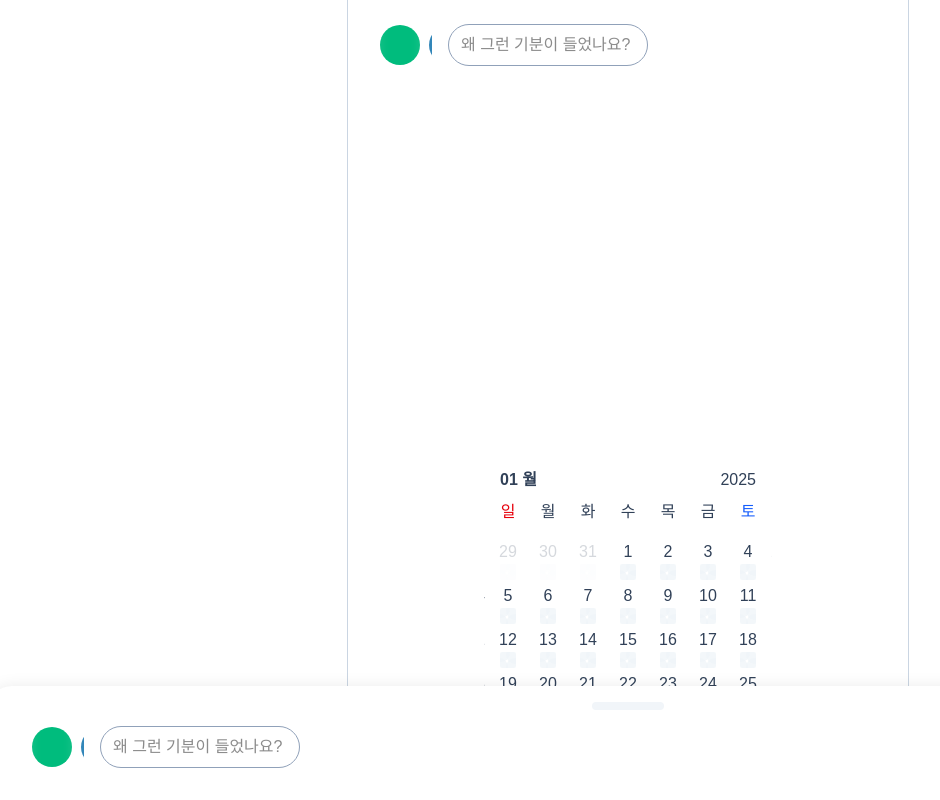
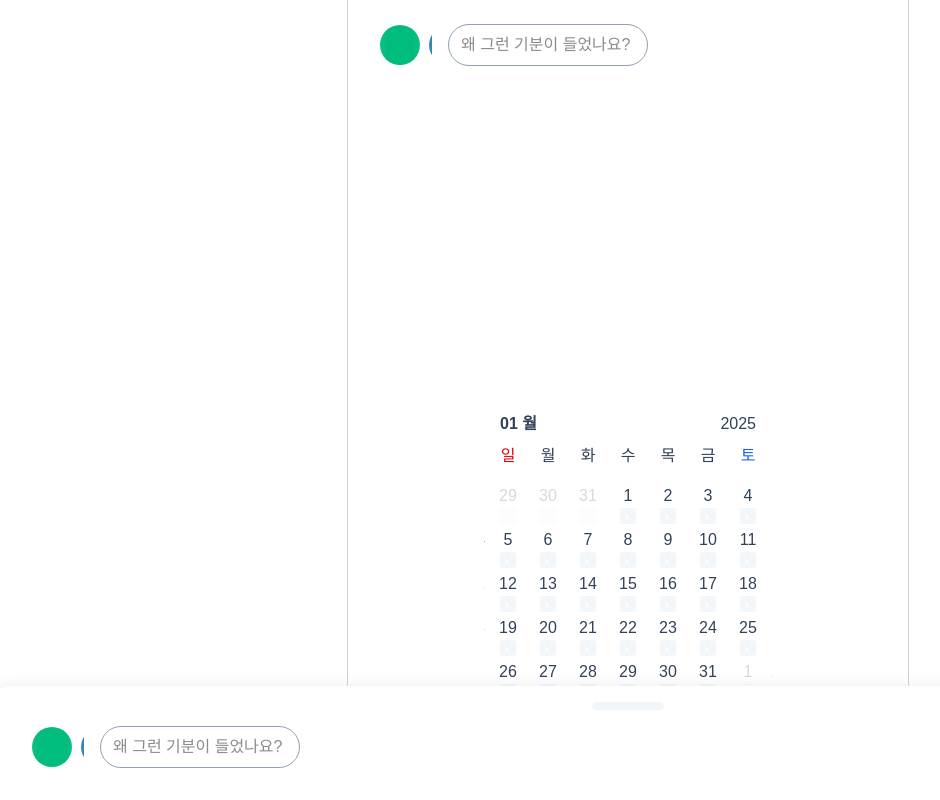
Before and after one commit to MaetDol/mood-of-today, a Next.js app: page /main in a window 1280 px wide. Shown: the whole page, without its empty margins (12-952 px from the left). Built offline with nearby package versions, Linux system fonts and the light colour scheme.

Commit message:
style, 하단 여백 추가

```diff
--- a/src/app/main/page.tsx
+++ b/src/app/main/page.tsx
@@ -18,7 +18,7 @@ export default function Page() {
   };
 
   return (
-    <main className="bg-white px-5 py-6 flex flex-col flex-1 max-h-screen">
+    <main className="bg-white px-5 py-6 flex flex-col flex-1 max-h-screen pb-20">
       <div className="flex-1 shrink-0 flex flex-col gap-3 min-h-0">
         <MoodInput onCreateMood={(mood) => addMood(mood)} />
         <Moods moods={getMoodsByDate(new Date())} />
```
